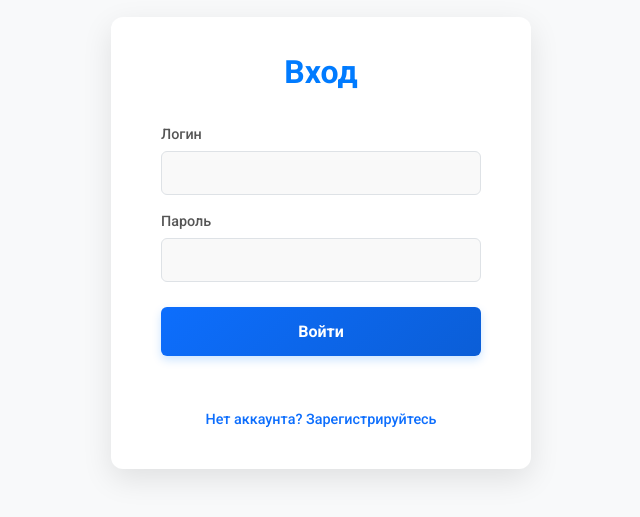
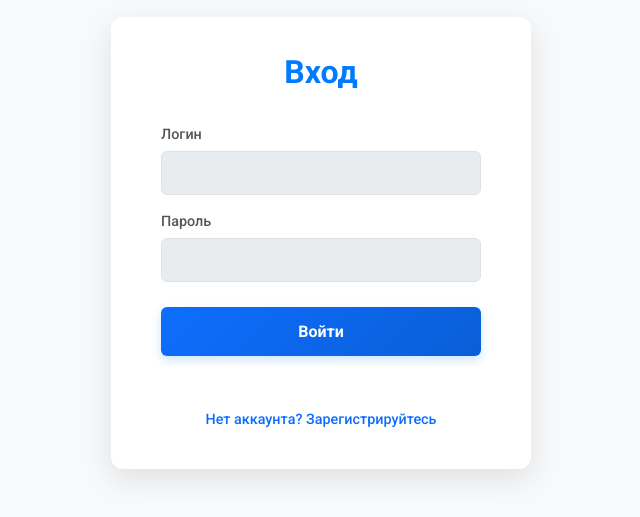
Before and after one commit to xtclovver/secon, a React (Create React App) app in the folder frontend/: page /login in a window 1280 px wide. Shown: the part 117-634 px from the top of the page, without its empty margins (319-959 px from the left). Built offline with nearby package versions, Linux system fonts and the light colour scheme; no server answers.

Commit message:
feat: update CSS variables for text color and input background in light and dark themes for consistency

```diff
--- a/frontend/src/styles/variables.css
+++ b/frontend/src/styles/variables.css
@@ -7,7 +7,9 @@
   --text-primary: #212529;      /* Основной цвет текста */
   --text-secondary: #6c757d;    /* Вторичный цвет текста (серый) */
   --text-tertiary: #adb5bd;     /* Третичный цвет текста (светло-серый) */
+  --text-color: var(--text-primary); /* Явно определяем основной цвет текста для использования в компонентах */
   --border-color: #dee2e6;      /* Цвет рамок */
+  --input-background-color: var(--bg-tertiary); /* Фон для инпутов */
   --accent-color: #0d6efd;      /* Основной акцентный цвет (синий) */
   --accent-hover: #0b5ed7;      /* Акцентный цвет при наведении */
   --success-color: #198754;     /* Цвет успеха (зеленый) */
@@ -52,7 +54,9 @@
   --text-primary: #e9ecef; /* Не чисто белый, а светло-серый */
   --text-secondary: #adb5bd;
   --text-tertiary: #6c757d;
+  --text-color: var(--text-primary); /* Явно определяем основной цвет текста для использования в компонентах */
   --border-color: #444444; /* Темнее рамки */
+  --input-background-color: var(--bg-tertiary); /* Фон для инпутов в темной теме */
   --accent-color: #3d8bfd; /* Светлее синий для темного фона */
   --accent-hover: #5a9cfd;
   --success-color: #28a745; /* Зеленый может остаться тем же */
```
